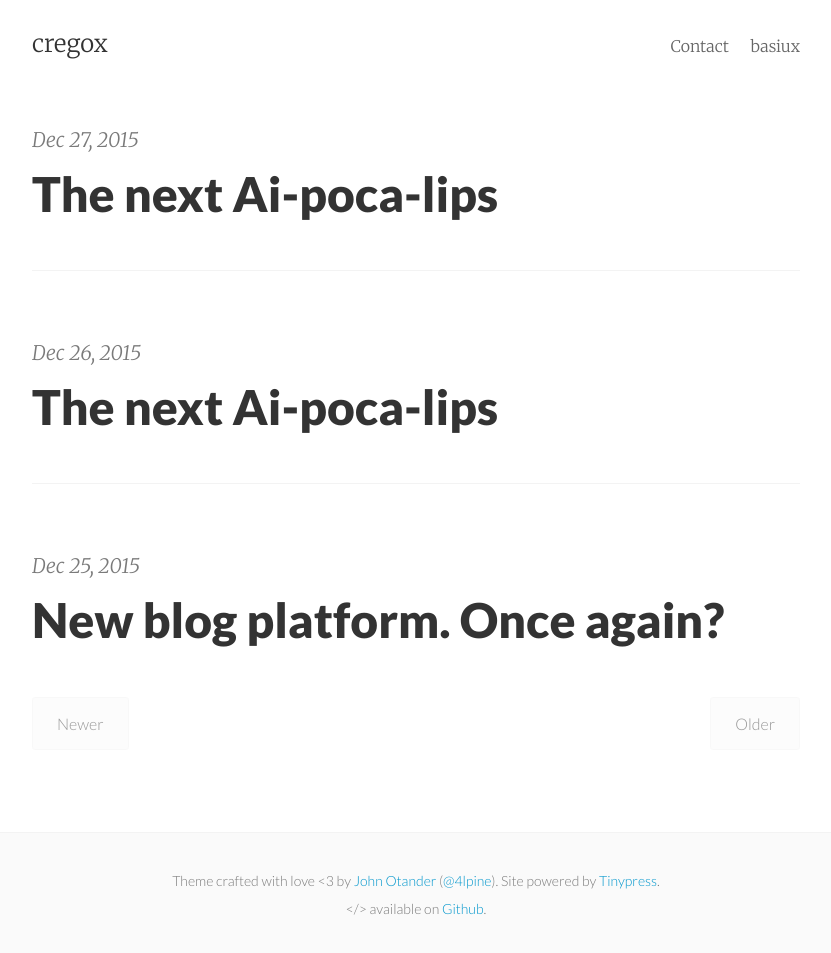
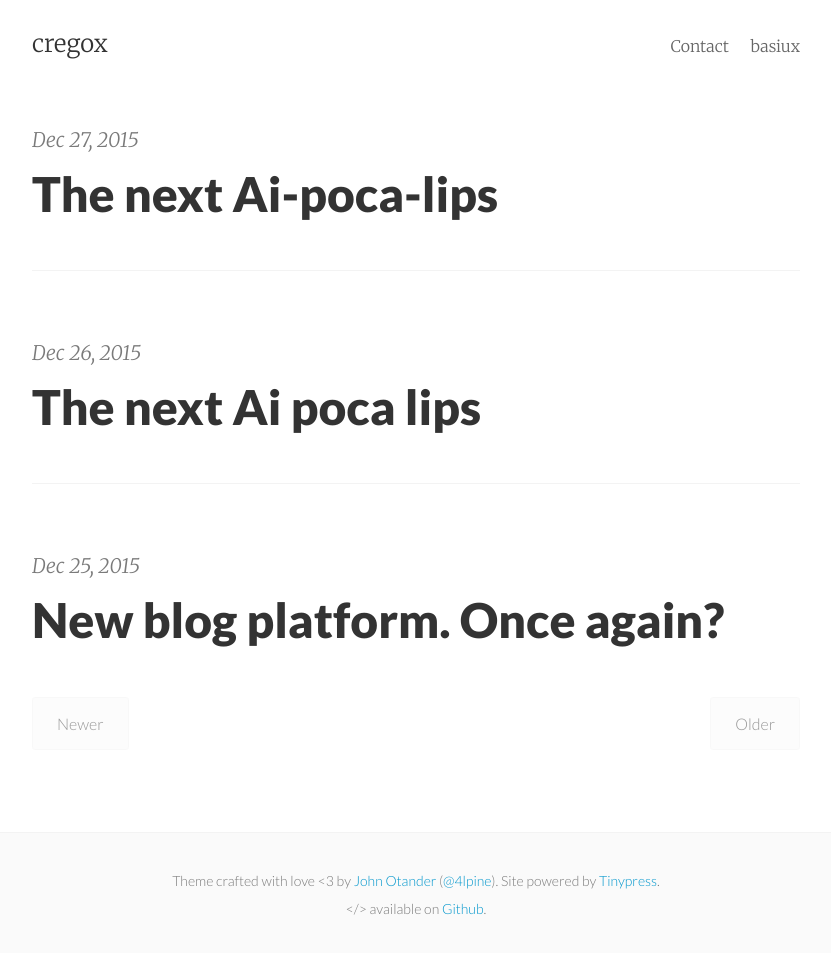
Before and after one commit to cauerego/cauerego.github.io, a Jekyll site: the page built from index.html, in a window 1280 px wide. Shown: the whole page, without its empty margins (224-1055 px from the left). Built offline with Jekyll 4.4.1, drawn with Linux system fonts in a browser that asks for light colours; the list of posts is cut into pages by our own code.

```diff
--- a/_posts/2015-12-26-the-next-ai-poca-lips.markdown
+++ b/_posts/2015-12-26-the-next-ai-poca-lips.markdown
@@ -1,7 +1,7 @@
 ---
 published: true
 layout: post
-title: The next Ai-poca-lips
+title: The next Ai poca lips
 ---
 ![Laura](https://www.dropbox.com/sc/b7gkgn0kr2nivss/AAC22xGduhQXx8R2ZdeKqSAUa/0?dl=1)
 
```
